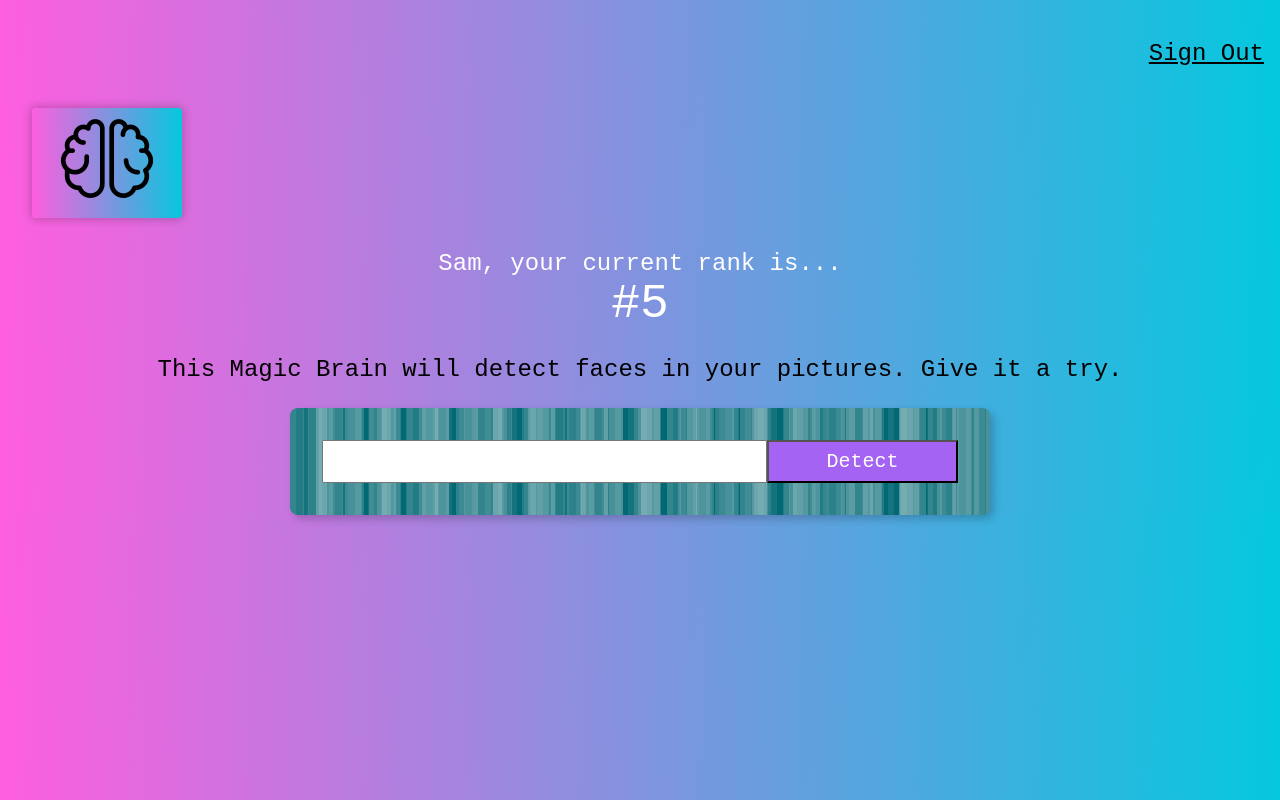
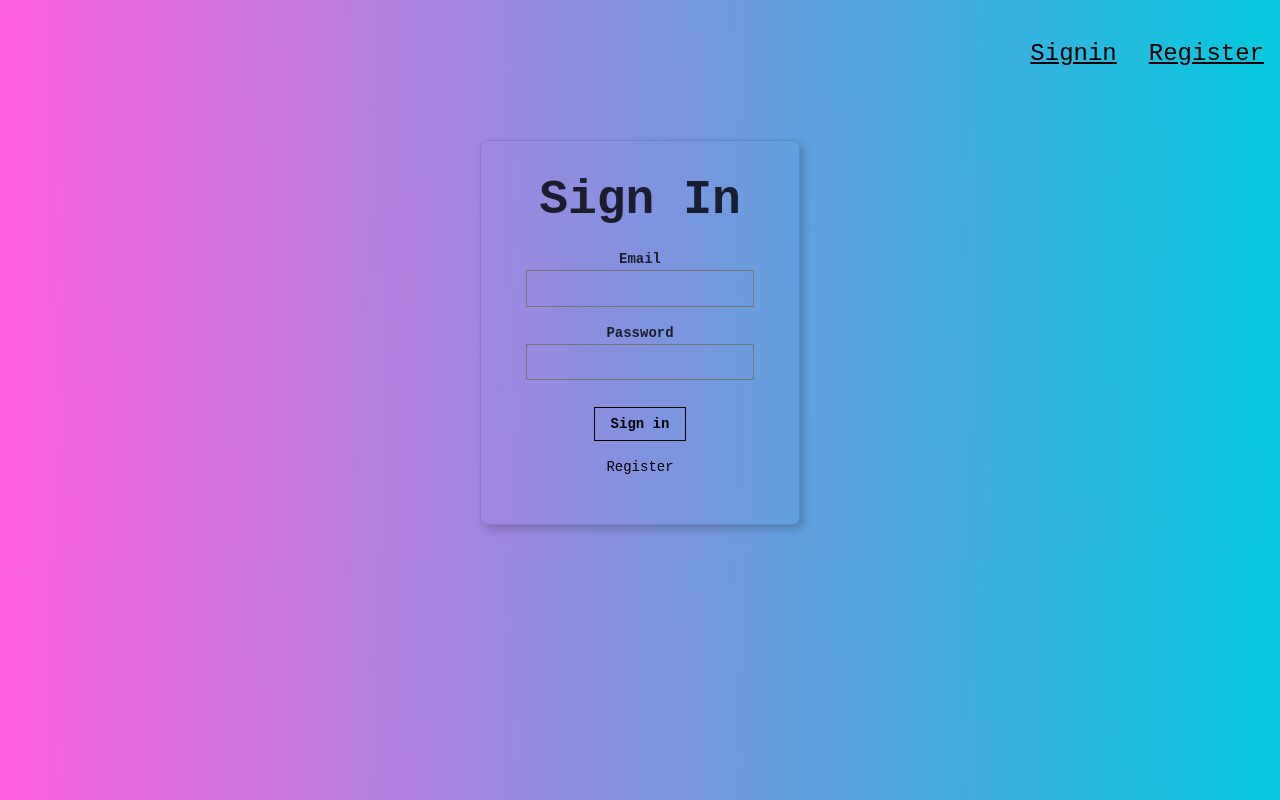
Before and after one commit to Chriswilliams231/Smart-Brain-app, a React (Create React App) app: page / in a window 1280 px wide. Built offline with nearby package versions, Linux system fonts and the light colour scheme.

Commit message:
added the signin and register form

```diff
--- a/src/App.js
+++ b/src/App.js
@@ -1,6 +1,8 @@
 import React, { Component } from 'react';
 import Clarifai from 'clarifai';
 import Navigation from './components/Navigation/Navigation';
+import Signin from './components/Signin/Signin';
+import Register from './components/Register/Register';
 import Logo from './components/Logo/Logo';
 import ImageLinkForm from './components/ImageLinkForm/ImageLinkForm';
 import Rank from './components/Rank/Rank';
@@ -19,6 +21,8 @@
       input: '',
       imageUrl: '',
       box: {},
+      route: 'signin',
+      isSignedIn: false,
     }
   }
 
@@ -53,15 +57,40 @@
     //   .catch(err => console.log(err))
 
   }
+
+  onRouteChange = (route) => {
+    if (route === 'signout') {
+      this.setState({ isSignedIn: false })
+    } else if (route === 'home') {
+      this.setState({ isSignedIn: true })
+    }
+    this.setState({ route: route })
+  }
   render() {
+    const { isSignedIn, box, imageUrl, route } = this.state;
     return (
-      <div className="App">
-        <Navigation />
-        <Logo />
-        <Rank />
-        <ImageLinkForm onInputChange={this.onInputChange} onButtonSubmit={this.onButtonSubmit} />
-        <FaceRecognition box={this.state.box} imageUrl={this.state.imageUrl} />
-      </div>
+      <>
+        <div className="App">
+          <Navigation isSignedIn={isSignedIn} onRouteChange={this.onRouteChange} />
+          {
+            this.state.route === 'home' ?
+              <>
+                <Logo />
+                <Rank />
+                <ImageLinkForm onInputChange={this.onInputChange} onButtonSubmit={this.onButtonSubmit} />
+                <FaceRecognition box={box} imageUrl={imageUrl} />
+              </>
+
+              : (
+                route === 'signin'
+                  ? < Signin onRouteChange={this.onRouteChange} />
+                  : <Register onRouteChange={this.onRouteChange} />
+              )
+
+
+          }
+        </div>
+      </>
     );
   }
 }
--- a/src/components/Navigation/Navigation.js
+++ b/src/components/Navigation/Navigation.js
@@ -1,11 +1,22 @@
 import React from "react";
 
-const Navigation = () => {
-    return (
-        <nav style={{ display: 'flex', justifyContent: 'flex-end' }}>
-            <p className="f3 link dim black underline pa3 pointer">Sign Out</p>
-        </nav>
-    )
+const Navigation = ({ onRouteChange, isSignedIn }) => {
+
+    if (isSignedIn) {
+        return (
+            <nav style={{ display: 'flex', justifyContent: 'flex-end' }}>
+                <p onClick={() => onRouteChange('signout')} className="f3 link dim black underline pa3 pointer">Sign Out</p>
+            </nav>
+        )
+    } else {
+        return (
+            <nav style={{ display: 'flex', justifyContent: 'flex-end' }}>
+                <p onClick={() => onRouteChange("signin")} className="f3 link dim black underline pa3 pointer">Signin</p>
+                <p onClick={() => onRouteChange('register')} className="f3 link dim black underline pa3 pointer">Register</p>
+            </nav>
+        )
+    }
+
 }
 
 export default Navigation;
--- /dev/null
+++ b/src/components/Register/Register.js
@@ -0,0 +1,74 @@
+import React from "react";
+
+
+
+const Register = ({ onRouteChange }) => {
+    return (
+        <article class="br3 ba  b--black-10 mv4 w-100 w-50-m w-25-l mw6 shadow-5 center">
+            <main className="pa4 black-80">
+                <div className="measure">
+                    <fieldset
+                        id="sign_up"
+                        className="ba b--transparent ph0 mh0"
+                    >
+                        <legend className="f1 fw6 ph0 mh0">
+                            Register
+                        </legend>
+                        <div className="mt3">
+                            <label
+                                className="db fw6 lh-copy f6"
+                                hmtlFor="name"
+                            >
+                                Name
+                            </label>
+                            <input
+                                className="pa2 input-reset ba bg-transparent hover-bg-black hover-white w-100"
+                                type="text"
+                                name="name"
+                                id="name"
+                            />
+                        </div>
+                        <div className="mt3">
+                            <label
+                                className="db fw6 lh-copy f6"
+                                htmlFor="email-address"
+                            >
+                                Email
+                            </label>
+                            <input
+                                className="pa2 input-reset ba bg-transparent hover-bg-black hover-white w-100"
+                                type="email"
+                                name="email-address"
+                                id="email-address"
+                            />
+                        </div>
+                        <div className="mv3">
+                            <label
+                                className="db fw6 lh-copy f6"
+                                htmlFor="password"
+                            >
+                                Password
+                            </label>
+                            <input
+                                className="b pa2 input-reset ba bg-transparent hover-bg-black hover-white w-100"
+                                type="password"
+                                name="password"
+                                id="password"
+                            />
+                        </div>
+                    </fieldset>
+                    <div className="">
+                        <input
+                            onClick={() => onRouteChange('home')}
+                            className="b ph3 pv2 input-reset ba b--black bg-transparent grow pointer f6 dib"
+                            type="submit"
+                            value="Register"
+                        />
+                    </div>
+                </div>
+            </main>
+        </article>
+    )
+}
+
+export default Register;
--- /dev/null
+++ b/src/components/Signin/Signin.js
@@ -0,0 +1,68 @@
+import React from "react";
+
+
+
+const Signin = ({ onRouteChange }) => {
+    return (
+        <article class="br3 ba  b--black-10 mv4 w-100 w-50-m w-25-l mw6 shadow-5 center">
+            <main className="pa4 black-80">
+                <div className="measure">
+                    <fieldset
+                        id="sign_up"
+                        className="ba b--transparent ph0 mh0"
+                    >
+                        <legend className="f1 fw6 ph0 mh0">
+                            Sign In
+                        </legend>
+                        <div className="mt3">
+                            <label
+                                className="db fw6 lh-copy f6"
+                                htmlFor="email-address"
+                            >
+                                Email
+                            </label>
+                            <input
+                                className="pa2 input-reset ba bg-transparent hover-bg-black hover-white w-100"
+                                type="email"
+                                name="email-address"
+                                id="email-address"
+                            />
+                        </div>
+                        <div className="mv3">
+                            <label
+                                className="db fw6 lh-copy f6"
+                                htmlFor="password"
+                            >
+                                Password
+                            </label>
+                            <input
+                                className="b pa2 input-reset ba bg-transparent hover-bg-black hover-white w-100"
+                                type="password"
+                                name="password"
+                                id="password"
+                            />
+                        </div>
+                    </fieldset>
+                    <div className="">
+                        <input
+                            onClick={() => onRouteChange('home')}
+                            className="b ph3 pv2 input-reset ba b--black bg-transparent grow pointer f6 dib"
+                            type="submit"
+                            value="Sign in"
+                        />
+                    </div>
+                    <div className="lh-copy mt3">
+                        <p
+                            onClick={() => onRouteChange('register')}
+                            className="f6 link dim black db pointer"
+                        >
+                            Register
+                        </p>
+                    </div>
+                </div>
+            </main>
+        </article>
+    )
+}
+
+export default Signin;
```
